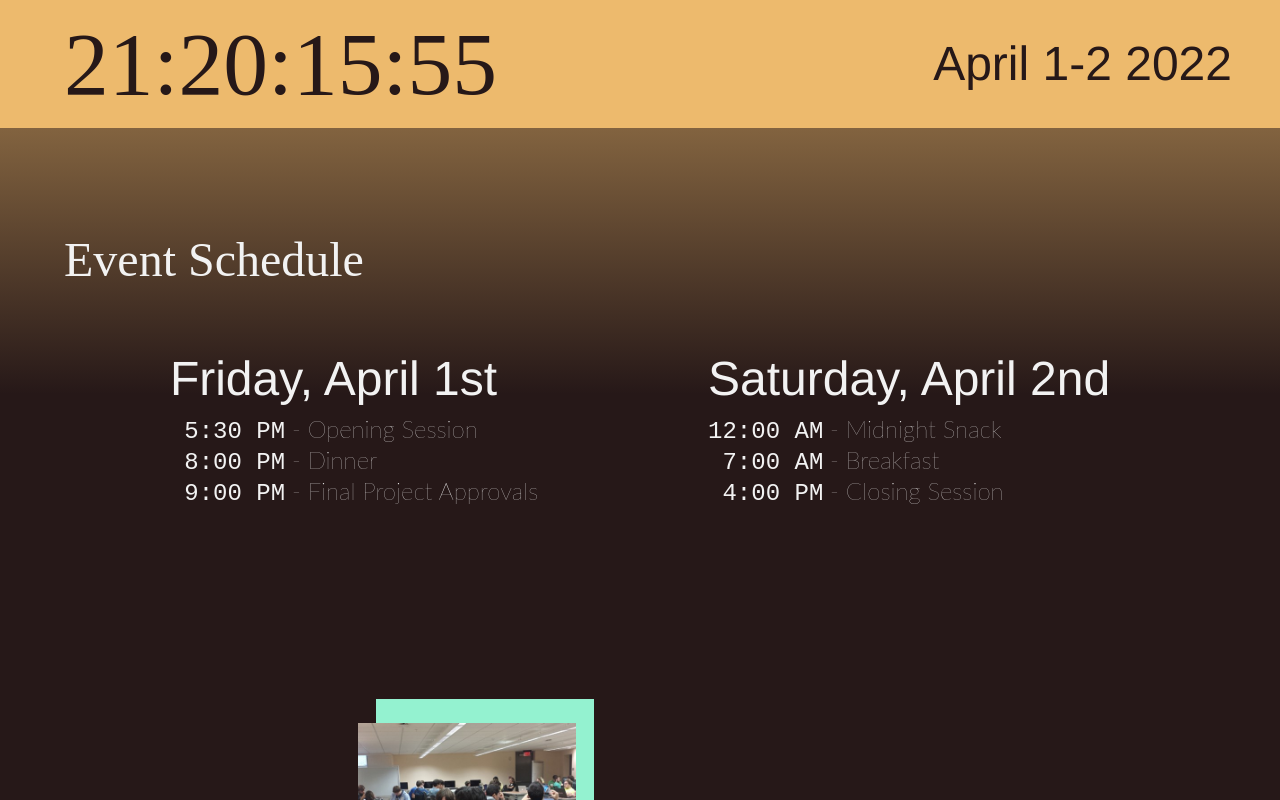
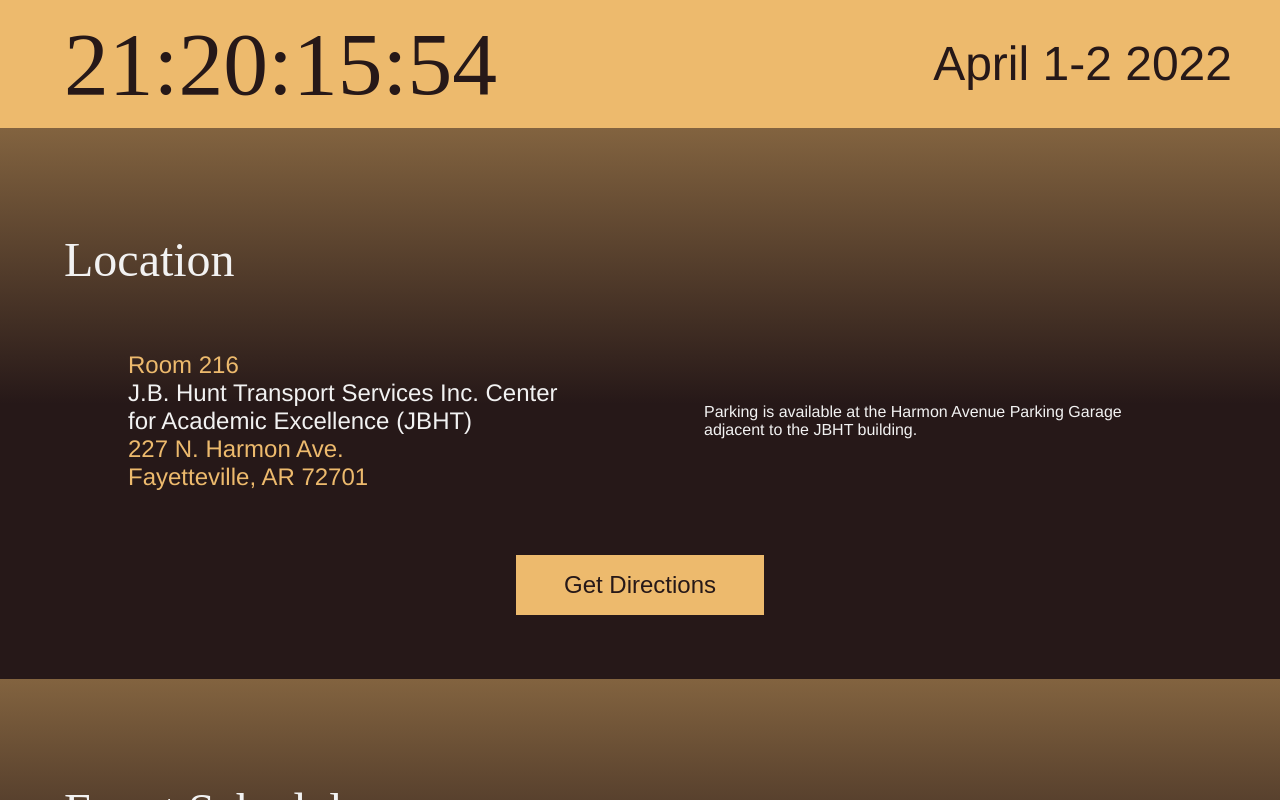
Before and after one commit to uark-acm/hackathon, a Next.js app: page / in a window 1280 px wide. Shown: the part 800-1600 px from the top of the page. Built offline with nearby package versions, Linux system fonts and the light colour scheme; a web font is replaced by a local one.

Commit message:
🚧 Implemented location

```diff
--- a/pages/index.tsx
+++ b/pages/index.tsx
@@ -4,6 +4,7 @@ import CountdownBar from '../components/countdown-bar'
 import Details from '../components/details'
 import Footer from '../components/footer'
 import Hero from '../components/hero'
+import Location from '../components/location'
 import Schedule from '../components/schedule'
 import styles from '../styles/Home.module.scss'
 
@@ -24,6 +25,7 @@ const Home: NextPage = () => {
       <main className={styles.main}>
         <Hero />
         <CountdownBar />
+        <Location />
         <Schedule />
         <Details />
       </main>
```
